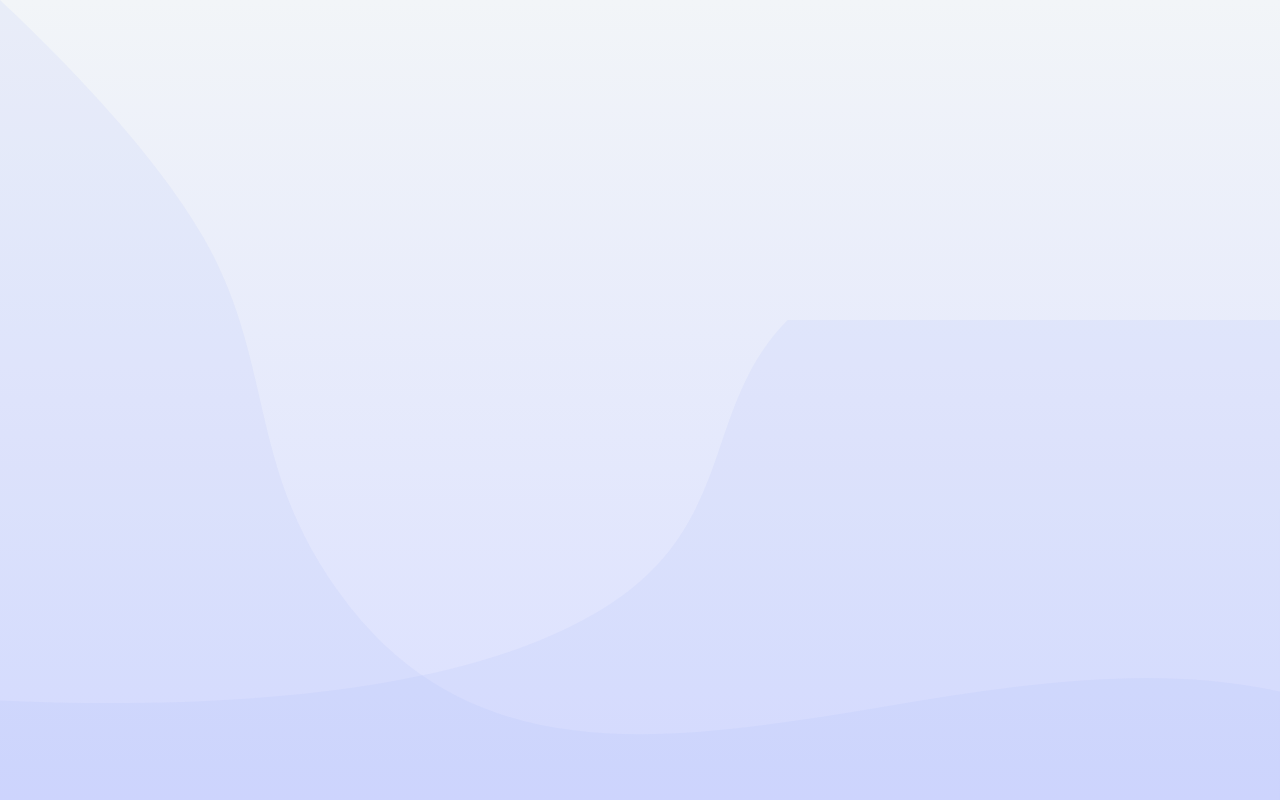
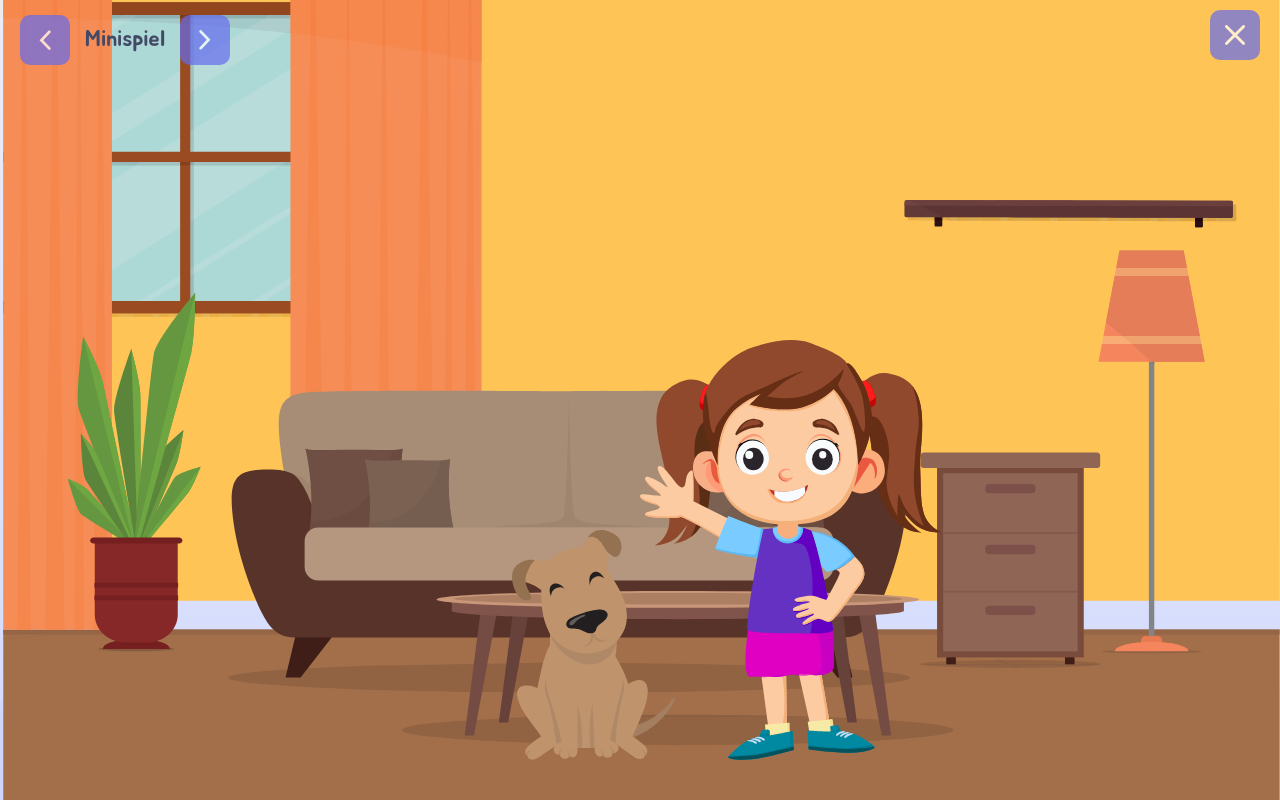
Before and after one commit to schule4-0/pets, a Vue app: page /pets/dog/stages/6 in a window 1280 px wide. Before the commit this address had no page. Built offline with nearby package versions, Linux system fonts and the light colour scheme.

Commit message:
Added Offboarding

```diff
--- a/src/router/index.ts
+++ b/src/router/index.ts
@@ -8,6 +8,7 @@ import MinigameWalk from '@/views/dog/MinigameWalk.vue'
 import MinigameCareTime from '@/views/dog/MinigameCareTime.vue'
 import MinigameFood from '@/views/dog/MinigameFood.vue'
 import DogOnboarding from '@/views/dog/DogOnboarding.vue'
+import DogOffboarding from '@/views/dog/DogOffboarding.vue'
 
 type PetStage = {
   path: string
@@ -27,7 +28,8 @@ const petStages: PetStages = {
     { path: 'stages/2', component: MinigameFood, name: 'dog-nutrition' },
     { path: 'stages/3', component: MinigameWalk, name: 'dog-walk' },
     { path: 'stages/4', component: MinigameCareTime, name: 'dog-caretime' },
-    { path: 'stages/5', component: RecapQuiz, name: 'dog-recap-quiz' }
+    { path: 'stages/5', component: RecapQuiz, name: 'dog-recap-quiz' },
+    { path: 'stages/6', component: DogOffboarding, name: 'dog-offboarding' }
   ]
   //cat: [
   //  { path: 'stages/1', component: MinigameEquipment, name: 'cat-one' },
--- /dev/null
+++ b/src/views/dog/DogOffboarding.vue
@@ -0,0 +1,95 @@
+<template>
+  <div class="container">
+    <div class="background"></div>
+    <img
+      class="stationary-image"
+      src="@/assets/LisaFullBody.svg"
+      alt="Stationary"
+      style="height: 420px"
+    />
+    <img
+      class="walking-image"
+      src="@/assets/rocky/Rocky_sitting.svg"
+      alt="Sitting"
+      style="height: 230px"
+    />
+  </div>
+</template>
+
+<script setup lang="ts">
+import { ref, onMounted, onUnmounted } from 'vue'
+import { gsap } from 'gsap'
+import { useMascotStore } from '@/stores/useMascotStore'
+import { useStageStore } from '@/stores/useStageStore'
+import { useStageNavigator } from '@/composables/useNavigation'
+import { useRouter } from 'vue-router'
+
+const router = useRouter()
+const mascot = useMascotStore()
+const stageTransition = useStageStore()
+
+const isMounted = ref(false) // Hotfix: stop playing mascot message
+let animationInterval: any
+let transitionTimeout: any
+let gsapAnimation: gsap.core.Tween
+
+onMounted(() => {
+  isMounted.value = true
+  setTimeout(() => {
+    mascot.showMessage('GAME_FINISHED')
+    mascot.hideMascotItem()
+
+    // Hotfix: should later be called in the mascots on end callback
+    transitionTimeout = setTimeout(() => {
+      stageTransition.startStageTransition(() => {
+        router.push(`/`)
+      })
+    }, 20000)
+  })
+})
+
+onUnmounted(() => {
+  isMounted.value = false
+  mascot.cancelMessage()
+  clearInterval(animationInterval)
+  clearTimeout(transitionTimeout)
+  if (gsapAnimation) {
+    gsapAnimation.kill()
+  }
+})
+</script>
+
+<style scoped>
+.container {
+  position: relative;
+  width: 100%;
+  height: 100vh;
+  overflow: hidden;
+}
+
+.background {
+  position: absolute;
+  top: 0;
+  left: 0;
+  width: 100%;
+  height: 100%;
+  background-image: url('@/assets/equipment/Room.svg');
+  background-size: cover;
+  background-position: center;
+  z-index: 1;
+}
+
+.stationary-image {
+  position: absolute;
+  bottom: 5vh;
+  left: 50%;
+  z-index: 2;
+}
+
+.walking-image {
+  position: absolute;
+  bottom: 5vh;
+  left: 40vw;
+  z-index: 3;
+}
+</style>
--- a/src/views/dog/RecapQuiz.vue
+++ b/src/views/dog/RecapQuiz.vue
@@ -48,6 +48,9 @@ import type { StringResourceKey } from '@/config/mascotMessages'
 import { useSound } from '@/composables/sound'
 import correctSound from '@/assets/audio/soundEffects/correct_answer.mp3'
 import wrongSound from '@/assets/audio/soundEffects/dog_howling1.mp3'
+import { useStageNavigator } from '@/composables/useNavigation'
+
+const { goToNextStage } = useStageNavigator()
 
 const currentQuestionIndex = ref(0)
 const isAnswerSelected = ref(false)
@@ -120,7 +123,10 @@ const nextQuestion = () => {
     mascot.showMessage(currentQuestionMessage, () => {}, true)
   } else {
     mascot.showMessage('STAGE5_FINISH', () => {}, true)
-    showModal.value = true
+    setTimeout(() => {
+      goToNextStage()
+    }, 10000)
+    //showModal.value = true
   }
 }
 
```
